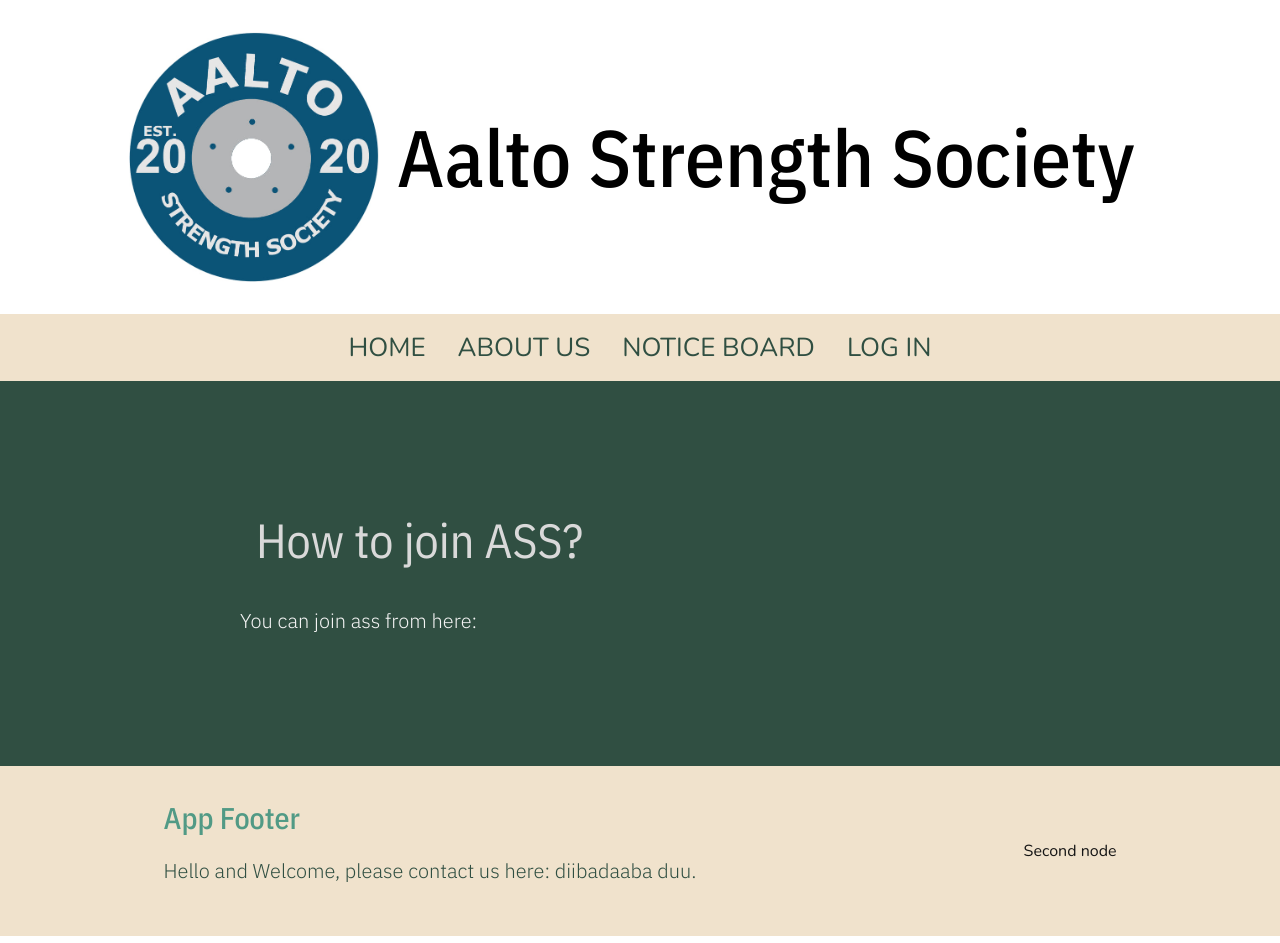
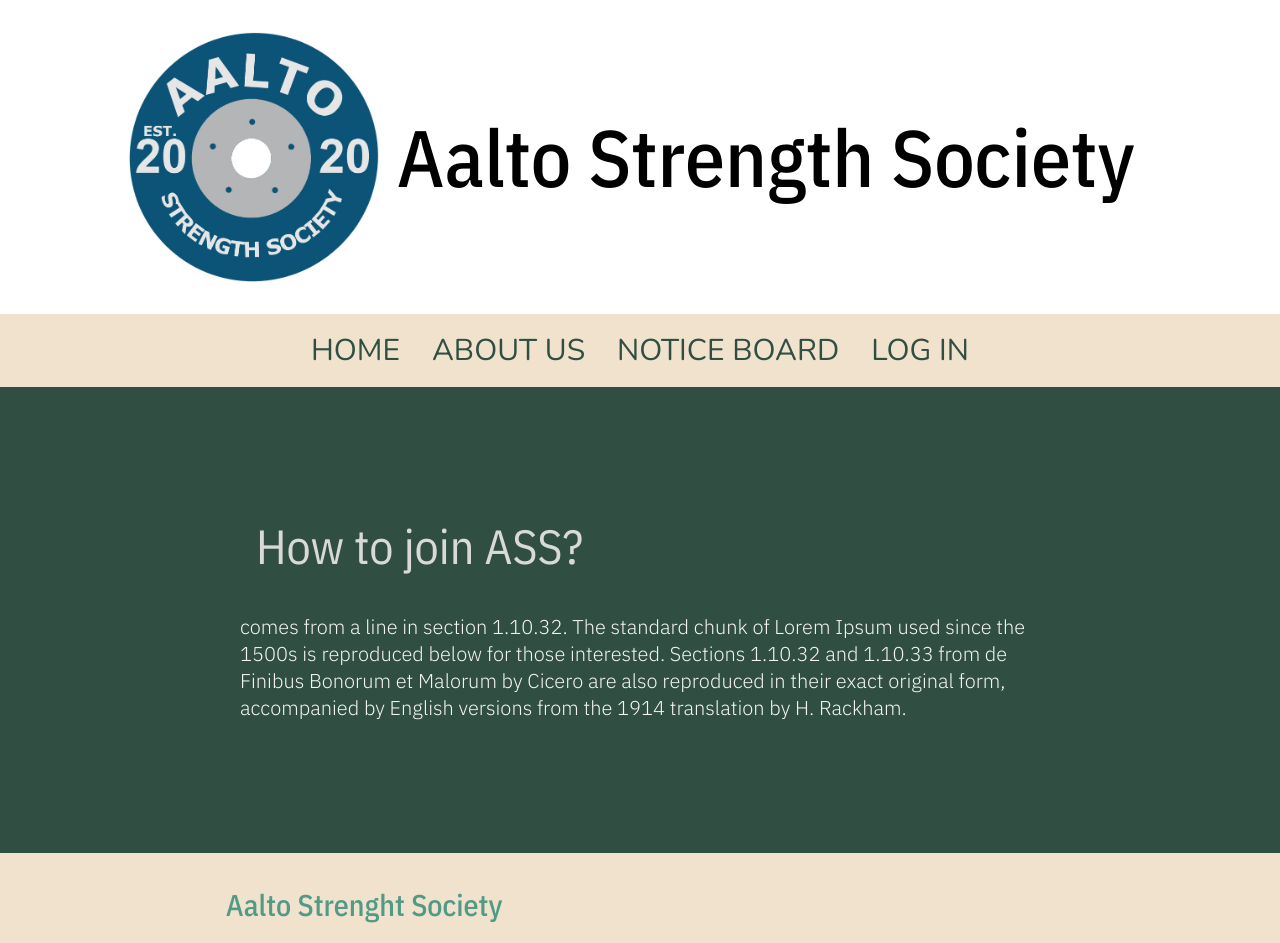
Before and after one commit to Testodus/Aalto-Strength-Society, a React (Create React App) app in the folder client/: page /join in a window 1280 px wide. Shown: the top 943 px of the page. Built offline with nearby package versions, Linux system fonts and the light colour scheme.

Commit message:
more appropriate dummy content

```diff
--- a/client/src/App.tsx
+++ b/client/src/App.tsx
@@ -99,14 +99,15 @@ function App() {
       </FrameDiv>
       <AppFooter>
         <FooterNode>
-          <Heading4>App Footer</Heading4>
+          <Heading4>Aalto Strenght Society</Heading4>
           <DarkBodyText>
-            {' '}
-            Hello and Welcome, please contact us here: diibadaaba duu.
+            See you at the gym!
+            <br />
+            Keep Lifting!
           </DarkBodyText>
         </FooterNode>
         <FooterNode>
-          <DetailText>Second node</DetailText>
+          <DetailText>Copyright is....</DetailText>
         </FooterNode>
       </AppFooter>
     </div>
--- a/client/src/assets/pageConfig.ts
+++ b/client/src/assets/pageConfig.ts
@@ -6,29 +6,39 @@ export const PageConfig: Array<PageInfo> = [
     name: 'HomePage',
     title: 'What is ASS',
     textContent: [
-      'Welcome to ass-page we are the strongest society here',
-      'backoff',
-      'ooga booga',
+      'comes from a line in section 1.10.32. The standard chunk of Lorem Ipsum used since the 1500s is reproduced below for those interested. Sections 1.10.32 and 1.10.33 from de Finibus Bonorum et Malorum by Cicero are also reproduced in their exact original form, accompanied by English versions from the 1914 translation by H. Rackham.',
+      'comes from a line in section 1.10.32. The standard chunk of Lorem Ipsum used since the 1500s is reproduced below for those interested. Sections 1.10.32 and 1.10.33 from de Finibus Bonorum et Malorum by Cicero are also reproduced in their exact original form, accompanied by English versions from the 1914 translation by H. Rackham.',
+      'comes from a line in section 1.10.32. The standard chunk of Lorem Ipsum used since the 1500s is reproduced below for those interested. Sections 1.10.32 and 1.10.33 from de Finibus Bonorum et Malorum by Cicero are also reproduced in their exact original form, accompanied by English versions from the 1914 translation by H. Rackham.',
     ],
   },
   {
     name: 'board',
     title: 'Board 2023',
-    textContent: ['This is the about page.', 'Welcome', 'ASS is strong'],
+    textContent: [
+      'comes from a line in section 1.10.32. The standard chunk of Lorem Ipsum used since the 1500s is reproduced below for those interested. Sections 1.10.32 and 1.10.33 from de Finibus Bonorum et Malorum by Cicero are also reproduced in their exact original form, accompanied by English versions from the 1914 translation by H. Rackham.',
+      'comes from a line in section 1.10.32. The standard chunk of Lorem Ipsum used since the 1500s is reproduced below for those interested. Sections 1.10.32 and 1.10.33 from de Finibus Bonorum et Malorum by Cicero are also reproduced in their exact original form, accompanied by English versions from the 1914 translation by H. Rackham.',
+      'comes from a line in section 1.10.32. The standard chunk of Lorem Ipsum used since the 1500s is reproduced below for those interested. Sections 1.10.32 and 1.10.33 from de Finibus Bonorum et Malorum by Cicero are also reproduced in their exact original form, accompanied by English versions from the 1914 translation by H. Rackham.',
+    ],
   },
   {
     name: 'rules',
     title: 'Rules',
-    textContent: ['Our association has rules, here is link to them:'],
+    textContent: [
+      'comes from a line in section 1.10.32. The standard chunk of Lorem Ipsum used since the 1500s is reproduced below for those interested. Sections 1.10.32 and 1.10.33 from de Finibus Bonorum et Malorum by Cicero are also reproduced in their exact original form, accompanied by English versions from the 1914 translation by H. Rackham.',
+    ],
   },
   {
     name: 'harassment',
     title: 'Harassment situations',
-    textContent: ['Our association has rules, please follow them'],
+    textContent: [
+      'comes from a line in section 1.10.32. The standard chunk of Lorem Ipsum used since the 1500s is reproduced below for those interested. Sections 1.10.32 and 1.10.33 from de Finibus Bonorum et Malorum by Cicero are also reproduced in their exact original form, accompanied by English versions from the 1914 translation by H. Rackham.',
+    ],
   },
   {
     name: 'join',
     title: 'How to join ASS?',
-    textContent: ['You can join ass from here:'],
+    textContent: [
+      'comes from a line in section 1.10.32. The standard chunk of Lorem Ipsum used since the 1500s is reproduced below for those interested. Sections 1.10.32 and 1.10.33 from de Finibus Bonorum et Malorum by Cicero are also reproduced in their exact original form, accompanied by English versions from the 1914 translation by H. Rackham.',
+    ],
   },
 ];
--- a/client/src/components/Navbar.tsx
+++ b/client/src/components/Navbar.tsx
@@ -14,7 +14,7 @@ const NavbarContainer = styled.nav`
     text-decoration: none;
     color: #304f42;
     padding: 1rem 1rem 1rem 1rem;
-    font-size: 26px;
+    font-size: 30px;
 
     font-family: 'Nunito', sans-serif;
     font-weight: 400;
@@ -44,7 +44,7 @@ const SecondaryNavbarContainer = styled.nav`
     text-decoration: none;
     color: #304f42;
     padding: 1rem 1rem 1rem 1rem;
-    font-size: 24px;
+    font-size: 26px;
 
     font-family: 'Nunito', sans-serif;
     font-weight: 400;
--- a/client/src/pages/loginpage/Login.tsx
+++ b/client/src/pages/loginpage/Login.tsx
@@ -74,7 +74,7 @@ const Login = () => {
           <SecondaryButton type="submit">Log in</SecondaryButton>
         </FormStyle>
         <DetailText>
-          {'If you are not a user, register '}
+          {'If you are not an user, register '}
           <Link to="/register">here.</Link>
         </DetailText>
       </RoundDivLight>
```
